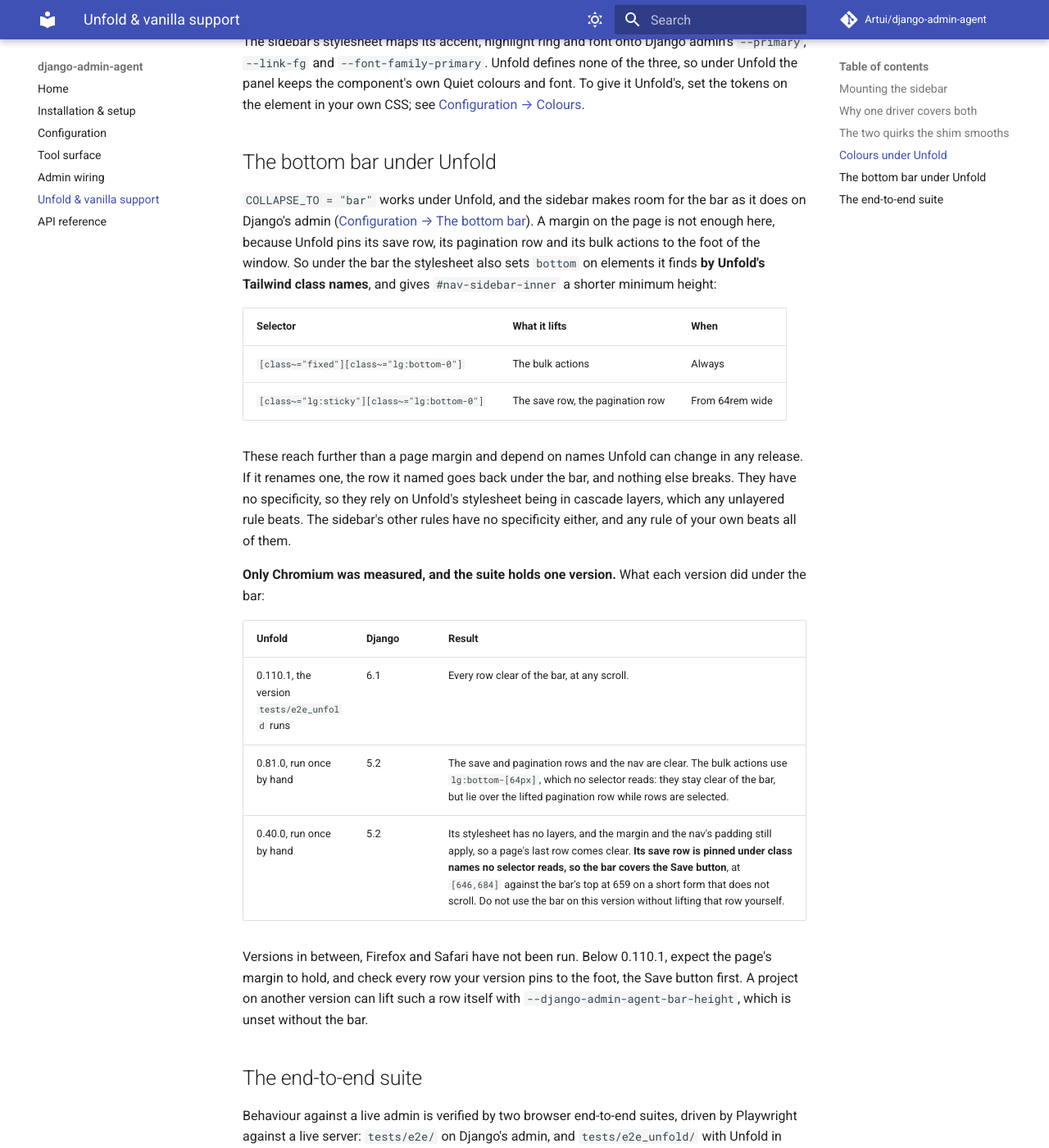
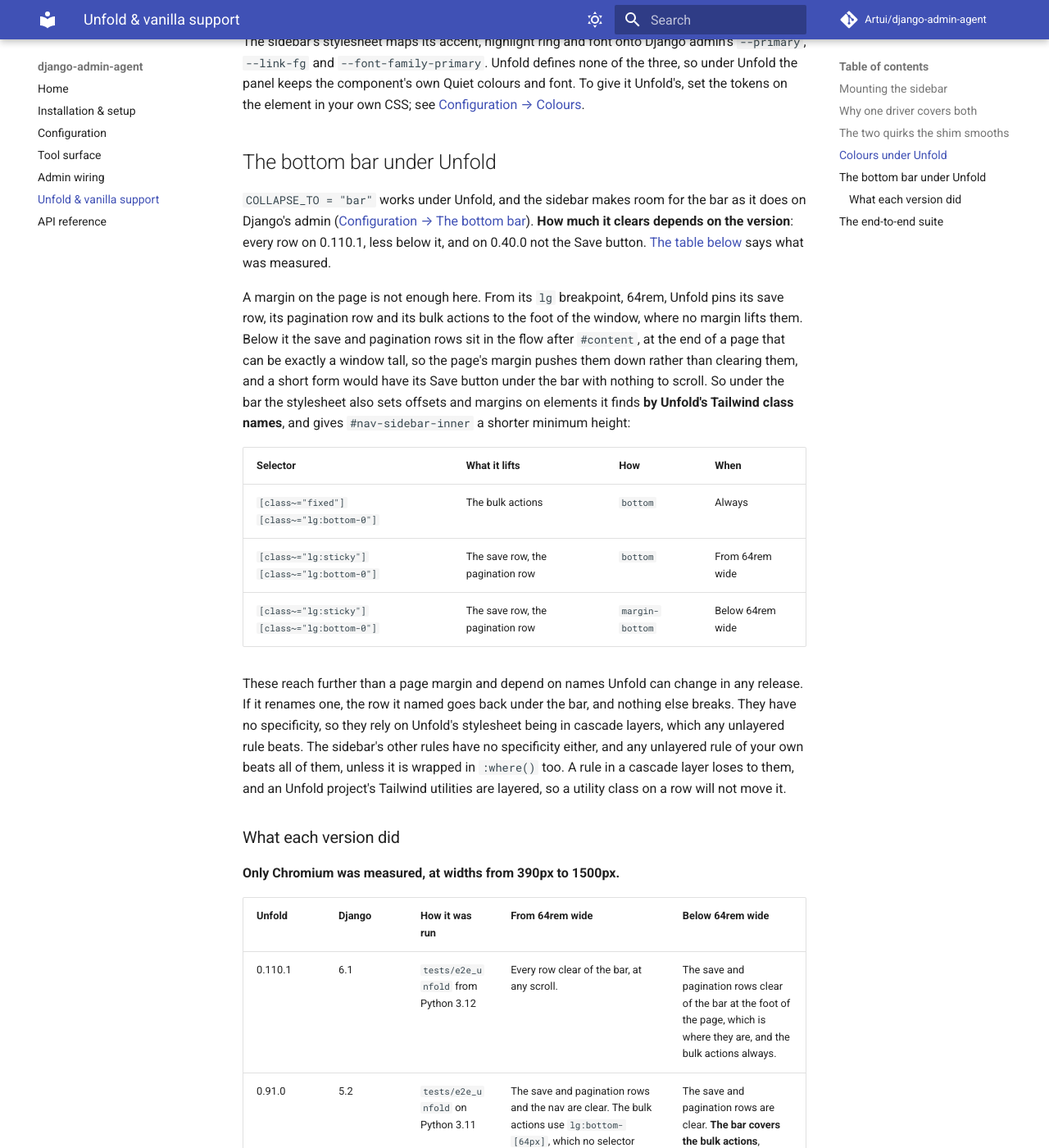
Before and after one commit to Artui/django-admin-agent, an MkDocs documentation site: the page built from docs/unfold.md, in a window 1280 px wide and 1400 px high, scrolled down 1690 px. Shown: the whole window at 82% size. Built offline with MkDocs 1.6.1 and Material for MkDocs 9.7.7, drawn with Linux system fonts in a browser that asks for light colours; comment, search, counter and statistics services are not loaded; some of the changed text lies outside the part shown.

Commit message:
Clear the bar below Unfold's breakpoint, stamp only when a bar is drawn, and correct the docs
Below Unfold's lg breakpoint the save and pagination rows follow #content in the
flow, so the page's margin pushes them down rather than clearing them: on a short
form at 390x844 the bar lay over Save and a click did not reach it. They take a
margin-bottom of their own there, under the exact complement of the offset's media
query. The sheet's comment that #content grows with the rows in it was false.

The root is stamped only when the component says it collapses to a bar, so sidebar,
embedded and page, which never draw one, are untouched, as the sheet already said.

Docs: only the bar's title button opens the panel; the panel's end follows the
placement; a layered rule, or one wrapped in :where(), does not beat the sheet.
docs/unfold.md states what holds on which version, adding that the bar covers the
bulk actions below 64rem on 0.91.0 and 0.81.0, and that uv.lock resolves 0.91.0 on
Python 3.11.

The Unfold suite finds the bulk actions by structure, so make test-e2e is green on
both resolutions. Tests added for the rules' scope and :where() across every rule,
a selected row without the bar, the nav's bottom under the bar, which placements
draw it, and the group display claims.

Co-Authored-By: Claude Opus 5.5 <noreply@anthropic.com>

```diff
--- a/django_admin_agent/static/django_admin_agent/admin_agent.js
+++ b/django_admin_agent/static/django_admin_agent/admin_agent.js
@@ -73,8 +73,12 @@ function skillContext() {
 //
 // Never --ag-ui-viewport-inset-bottom: the component would take the bar's height
 // off the room it fills, which can flip the bar it is measuring.
+//
+// data-collapsed-to, not collapse-to: the component writes it from the placement as
+// well, and a placement that keeps its rail, its header or no collapsed state at all
+// never draws a bar, so its page has nothing to make room for.
 function makeRoomForBar(el) {
-  if (el.getAttribute("collapse-to") !== "bar") {
+  if (el.getAttribute("data-collapsed-to") !== "bar") {
     return;
   }
   const root = document.documentElement;
--- a/docs/configuration.md
+++ b/docs/configuration.md
@@ -100,10 +100,13 @@ emitted, enabling the skill palette.
 
 `COLLAPSE_TO = "bar"` replaces the round launcher with a strip along the bottom of
 the window, showing the title, the unread badge, a running mark and the history
-button. Pressing the strip opens the panel, which rises from the bar's right end.
-It replaces the launcher only, so it applies to the default corner placement,
-`"bottom-left"`, `"side"` and `"full"`; `"sidebar"` keeps its rail, `"embedded"`
-its header, and `"page"` has no collapsed state.
+button. The title button opens the panel; the rest of the strip is not a control.
+The panel rises from the bar's right end, or its left end under `"bottom-left"`, and
+`"side"` and `"full"` keep their own shape and stop at the bar. It replaces the
+launcher only, so it applies to the default corner placement, `"bottom-left"`,
+`"side"` and `"full"`; `"sidebar"` keeps its rail, `"embedded"` its header, and
+`"page"` has no collapsed state, so under those three it does nothing, to the panel
+or to the page.
 
 The component's other value, `"none"`, is not offered: it hides the collapsed
 panel for a control of the host's to bring back, and the admin has no such
@@ -119,9 +122,12 @@ the sidebar makes the room. `admin_agent.js` writes the height to
 - under Django Unfold, lift the rows it pins to the window's foot. See
   [Unfold & vanilla support](unfold.md#the-bottom-bar-under-unfold).
 
-These rules are wrapped in `:where()`, like the rest of the sheet, so any rule of
-your own beats them. Without `COLLAPSE_TO` neither the attribute nor the property
-is written, and the page keeps its own margins.
+These rules are wrapped in `:where()`, like the rest of the sheet, so any unlayered
+rule of your own beats them. A rule in a cascade layer loses to them whatever its
+specificity, which is how the cascade treats every unlayered rule. A rule wrapped in
+`:where()` too has no weight either and loses on order, since the sheet is linked
+from the body. Without `COLLAPSE_TO`, and under a placement that draws no bar, neither
+the attribute nor the property is written, and the page keeps its own margins.
 
 The height goes to 0 when nothing of the bar is left to clear: on a phone's width
 while the open panel covers it, and while a project's CSS sizes the panel to fill
@@ -139,7 +145,7 @@ know it is there. Pad it with the same property, which is unset without the bar:
 
 `LAUNCHER_DRAG` decides what the open panel does above the bar. With it on, the
 default, the panel moves by its header and remembers its spot. With it off, the
-panel stays on its dock at the bar's right end. The bar itself never moves.
+panel stays on its dock at the bar's end. The bar itself never moves.
 
 ### Colours
 
--- a/docs/unfold.md
+++ b/docs/unfold.md
@@ -77,34 +77,48 @@ and font. To give it Unfold's, set the tokens on the element in your own CSS; se
 
 `COLLAPSE_TO = "bar"` works under Unfold, and the sidebar makes room for the bar as
 it does on Django's admin ([Configuration → The bottom bar](configuration.md#the-bottom-bar)).
-A margin on the page is not enough here, because Unfold pins its save row, its
-pagination row and its bulk actions to the foot of the window. So under the bar the
-stylesheet also sets `bottom` on elements it finds **by Unfold's Tailwind class
-names**, and gives `#nav-sidebar-inner` a shorter minimum height:
+**How much it clears depends on the version**: every row on 0.110.1, less below it,
+and on 0.40.0 not the Save button. [The table below](#what-each-version-did) says what
+was measured.
 
-| Selector | What it lifts | When |
-| --- | --- | --- |
-| `[class~="fixed"][class~="lg:bottom-0"]` | The bulk actions | Always |
-| `[class~="lg:sticky"][class~="lg:bottom-0"]` | The save row, the pagination row | From 64rem wide |
+A margin on the page is not enough here. From its `lg` breakpoint, 64rem, Unfold pins
+its save row, its pagination row and its bulk actions to the foot of the window, where
+no margin lifts them. Below it the save and pagination rows sit in the flow after
+`#content`, at the end of a page that can be exactly a window tall, so the page's
+margin pushes them down rather than clearing them, and a short form would have its
+Save button under the bar with nothing to scroll. So under the bar the stylesheet also
+sets offsets and margins on elements it finds **by Unfold's Tailwind class names**, and
+gives `#nav-sidebar-inner` a shorter minimum height:
+
+| Selector | What it lifts | How | When |
+| --- | --- | --- | --- |
+| `[class~="fixed"][class~="lg:bottom-0"]` | The bulk actions | `bottom` | Always |
+| `[class~="lg:sticky"][class~="lg:bottom-0"]` | The save row, the pagination row | `bottom` | From 64rem wide |
+| `[class~="lg:sticky"][class~="lg:bottom-0"]` | The save row, the pagination row | `margin-bottom` | Below 64rem wide |
 
 These reach further than a page margin and depend on names Unfold can change in any
 release. If it renames one, the row it named goes back under the bar, and nothing
 else breaks. They have no specificity, so they rely on Unfold's stylesheet being in
 cascade layers, which any unlayered rule beats. The sidebar's other rules have no
-specificity either, and any rule of your own beats all of them.
+specificity either, and any unlayered rule of your own beats all of them, unless it is
+wrapped in `:where()` too. A rule in a cascade layer loses to them, and an Unfold
+project's Tailwind utilities are layered, so a utility class on a row will not move it.
 
-**Only Chromium was measured, and the suite holds one version.** What each version
-did under the bar:
+### What each version did
 
-| Unfold | Django | Result |
-| --- | --- | --- |
-| 0.110.1, the version `tests/e2e_unfold` runs | 6.1 | Every row clear of the bar, at any scroll. |
-| 0.81.0, run once by hand | 5.2 | The save and pagination rows and the nav are clear. The bulk actions use `lg:bottom-[64px]`, which no selector reads: they stay clear of the bar, but lie over the lifted pagination row while rows are selected. |
-| 0.40.0, run once by hand | 5.2 | Its stylesheet has no layers, and the margin and the nav's padding still apply, so a page's last row comes clear. **Its save row is pinned under class names no selector reads, so the bar covers the Save button**, at `[646,684]` against the bar's top at 659 on a short form that does not scroll. Do not use the bar on this version without lifting that row yourself. |
+**Only Chromium was measured, at widths from 390px to 1500px.**
 
-Versions in between, Firefox and Safari have not been run. Below 0.110.1, expect
-the page's margin to hold, and check every row your version pins to the foot,
-the Save button first. A project on another version can lift such a row itself with
+| Unfold | Django | How it was run | From 64rem wide | Below 64rem wide |
+| --- | --- | --- | --- | --- |
+| 0.110.1 | 6.1 | `tests/e2e_unfold` from Python 3.12 | Every row clear of the bar, at any scroll. | The save and pagination rows clear of the bar at the foot of the page, which is where they are, and the bulk actions always. |
+| 0.91.0 | 5.2 | `tests/e2e_unfold` on Python 3.11 | The save and pagination rows and the nav are clear. The bulk actions use `lg:bottom-[64px]`, which no selector reads: they stay clear of the bar, but lie over the lifted pagination row while rows are selected. | The save and pagination rows are clear. **The bar covers the bulk actions**, whose `bottom-0` no selector reads, at `[790,832]` against the bar's top at 803 in a window of 800x844. |
+| 0.81.0 | 5.2 | By hand, once | As 0.91.0. | As 0.91.0. |
+| 0.40.0 | 5.2 | By hand, once | Its stylesheet has no layers, and the margin and the nav's padding still apply, so a page's last row comes clear. **Its save row is pinned under class names no selector reads, so the bar covers the Save button**, at `[646,684]` against the bar's top at 659 on a short form that does not scroll. | **The bar covers the Save button** here too, at `[790,828]` against 803 in a window of 800x844. |
+
+Do not use the bar on 0.40.0 without lifting its save row yourself. Versions in
+between, Firefox and Safari have not been run. Below 0.110.1, expect the page's margin
+to hold, and check every row your version pins to the foot, the Save button first. A
+project on another version can lift such a row itself with
 `--django-admin-agent-bar-height`, which is unset without the bar.
 
 ## The end-to-end suite
@@ -137,7 +151,8 @@ things, that:
   `--primary`, `--link-fg` and `--font-family-primary`, in the light and dark
   schemes and under the admin's theme toggle.
 
-`tests/e2e_unfold/` runs the Unfold version in `uv.lock`, from the `e2e` dependency
-group, and covers the bottom bar only. No browser test exercises the shim's tab
+`tests/e2e_unfold/` runs the Unfold version `uv.lock` resolves from the `e2e`
+dependency group, which is 0.110.1 from Python 3.12 and 0.91.0 on Python 3.11, and
+covers the bottom bar only. No browser test exercises the shim's tab
 activation or its Go button. `make test-e2e` requires a browser (Playwright) and is
 excluded from the default `make test`.
```
Also changed, not shown: CHANGELOG.md (+10 -5 lines), CLAUDE.md (+1 -1 lines), django_admin_agent/static/django_admin_agent/admin_agent.css (+19 -7 lines), docs/installation.md (+2 -1 lines), 4 other files.
